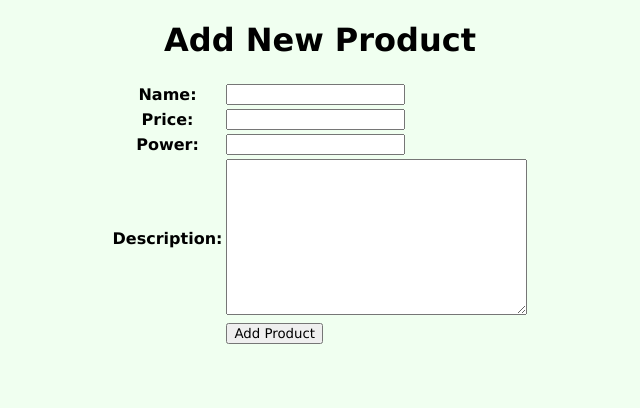
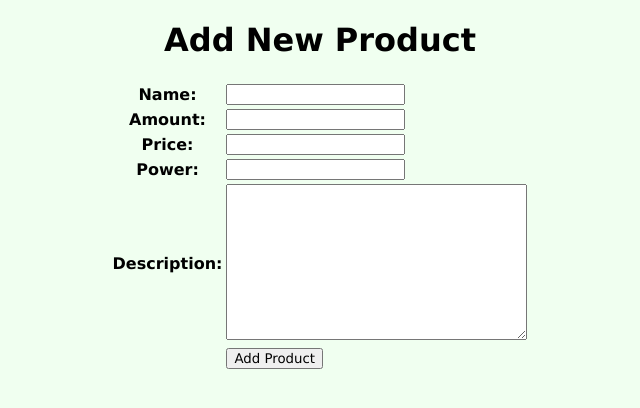
Before and after one commit to fikrirmdhna/fantasy-guild-market, a Django app: page /create-product in a window 1280 px wide. Shown: the top 408 px of the page, without its empty margins (320-960 px from the left). Run offline with Django 4.2, Linux system fonts and the light colour scheme.

Commit message:
add Amount Features

```diff
--- a/main/forms.py
+++ b/main/forms.py
@@ -4,4 +4,4 @@ from main.models import Items
 class ProductForm(ModelForm):
     class Meta:
         model = Items
-        fields = ["name", "price", "power", "description"]
+        fields = ["name", "amount","price", "power", "description"]
--- a/main/models.py
+++ b/main/models.py
@@ -5,6 +5,7 @@ from django.contrib.auth.models import User
 # Create your models here.
 class Items(models.Model):
     name = models.CharField(max_length=255)
+    amount = models.IntegerField(null=True)
     description = models.TextField()
     price = models.PositiveIntegerField(null=True)
     power = models.IntegerField(null=True)
--- a/main/urls.py
+++ b/main/urls.py
@@ -1,5 +1,5 @@
 from django.urls import path
-from main.views import show_main, create_product, show_xml, show_json, show_xml_by_id, show_json_by_id, delete, register, login_user, logout_user
+from main.views import show_main, create_product, show_xml, show_json, show_xml_by_id, show_json_by_id, delete, register, login_user, logout_user, decrement, increment
 
 app_name = 'main'
 
@@ -14,4 +14,6 @@ urlpatterns = [
     path('register/', register, name='register'),
     path('login/', login_user, name='login'),
     path('logout/', logout_user, name='logout'),
+    path('increment/<int:id>', increment, name='increment'),
+    path('decrement/<int:id>', decrement, name='decrement'),
 ]
--- a/main/views.py
+++ b/main/views.py
@@ -90,3 +90,19 @@ def show_json_by_id(request, id):
 def delete(request, id):
     Items.objects.get(pk=id).delete()
     return HttpResponseRedirect(reverse('main:show_main'))
+
+def increment(request, id):
+    items = Items.objects.get(pk=id)
+    if(items.amount > 0):
+        items.amount +=1
+        items.save()
+    return HttpResponseRedirect(reverse('main:show_main'))
+
+def decrement(request, id):
+    items = Items.objects.get(pk=id)
+    if(items.amount > 0):
+        items.amount -=1
+        items.save()
+    if(items.amount==0):
+        items.delete()
+    return HttpResponseRedirect(reverse('main:show_main'))
```
Also changed, not shown: main/templates/main.html (+15 -0 lines), main/migrations/0005_items_amount.py (added), 2 other files.
